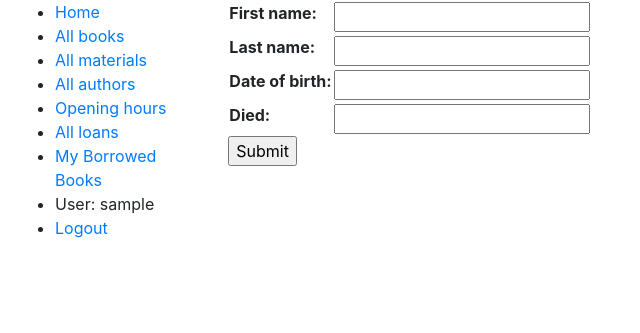
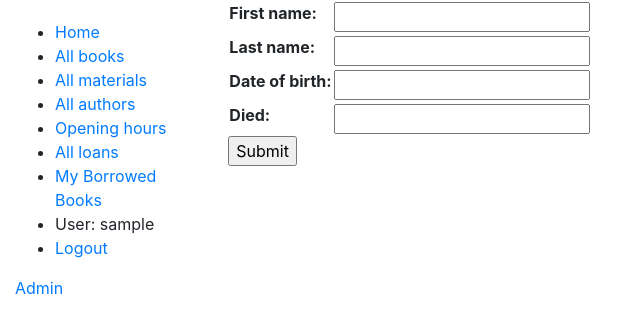
Before and after one commit to moan0s/ILMO2, a Django app: page /library/author/create/ in a window 1280 px wide. Shown: the top 333 px of the page, without its empty margins (0-640 px from the left). Run offline with Django 3.2, Linux system fonts and the light colour scheme; the visitor is signed in with stand-in values (Sample User, id 1).

Commit message:
Add admin navbar

```diff
--- a/src/ILMO/urls.py
+++ b/src/ILMO/urls.py
@@ -5,6 +5,6 @@ from django.views.generic import RedirectView
 urlpatterns = [
     path('', RedirectView.as_view(url='library/', permanent=True)),
     path('library/', include('library.urls')),
-    path('admin/', admin.site.urls),
+    path('admin/', admin.site.urls, name="admin"),
     path("accounts/", include("django.contrib.auth.urls")),
 ]
--- a/src/library/templates/library/base_generic.html
+++ b/src/library/templates/library/base_generic.html
@@ -7,7 +7,7 @@
   <link rel="stylesheet" href="https://cdn.jsdelivr.net/npm/bootstrap@4.5.3/dist/css/bootstrap.min.css" integrity="sha384-TX8t27EcRE3e/ihU7zmQxVncDAy5uIKz4rEkgIXeMed4M0jlfIDPvg6uqKI2xXr2" crossorigin="anonymous">
   <!-- Add additional CSS in static file -->
   {% load static %}
-  <link rel="stylesheet" href="{% static 'css/styles.css' %}">
+  <link rel="stylesheet" href="{% static 'library/css/styles.css' %}">
 </head>
 <body>
   <div class="container-fluid">
--- a/src/library/templates/library/nav_sidebar.html
+++ b/src/library/templates/library/nav_sidebar.html
@@ -1,5 +1,6 @@
 {% block sidebar %}
-        <ul class="sidebar-nav">
+    <div class="sidebar-nav">
+        <ul class="sidebar-nav-top">
             <li><a href="{% url 'library:index' %}">Home</a></li>
             <li><a href="{% url 'library:books' %}">All books</a></li>
             <li><a href="{% url 'library:materials' %}">All materials</a></li>
@@ -18,4 +19,8 @@
 			 <li><a href="{% url 'login'%}?next={{request.path}}">Login</a></li>
 	      {% endif %}
         </ul>
+        <div class="sidebar-nav-footer">
+        <a href="{% url 'admin:index' %}">Admin</a>
+        </div>
+    </div>
 {% endblock %}
```
Also changed, not shown: src/library/static/library/css/styles.css (renamed from src/library/static/styles.css).
